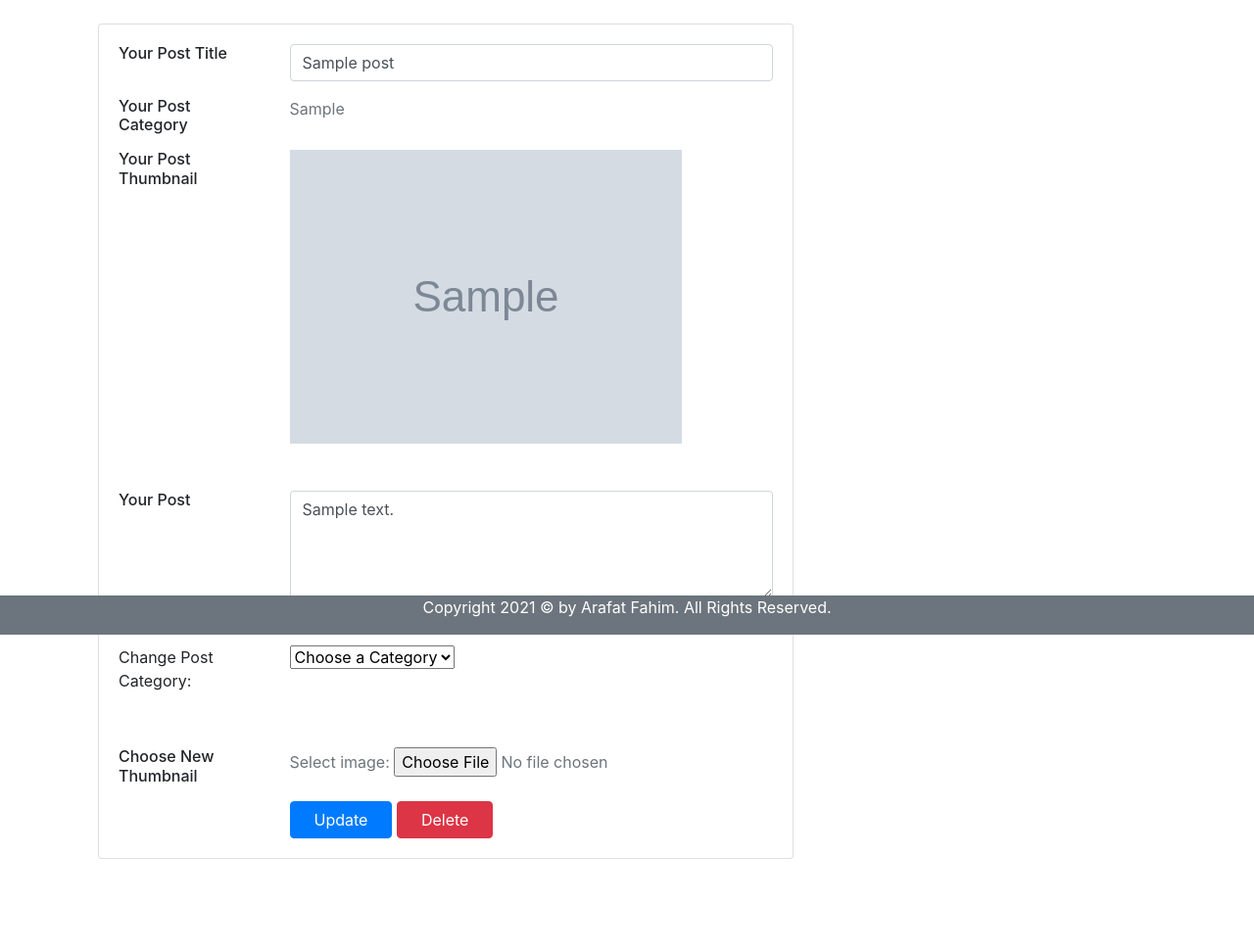
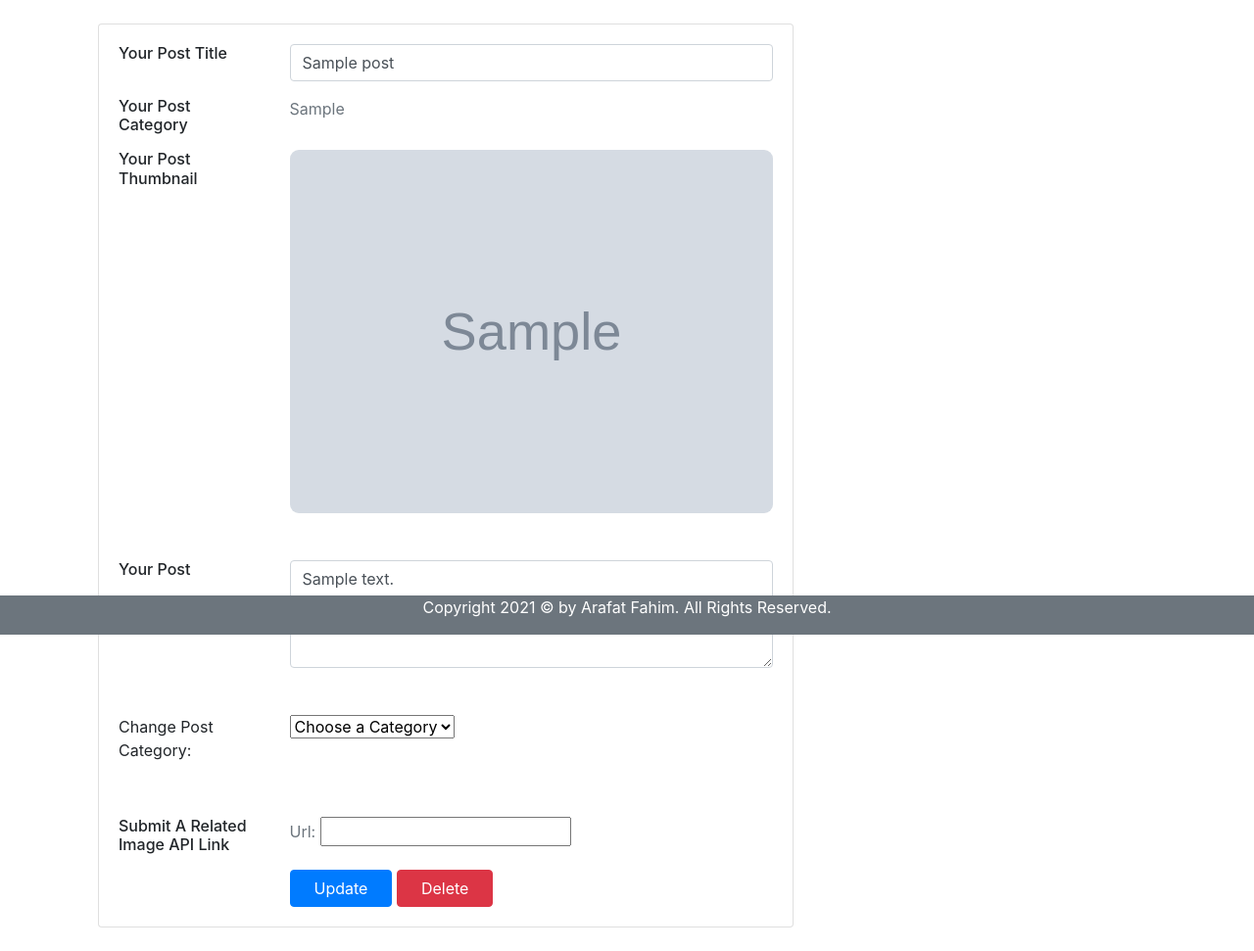
Before and after one commit to arafatfahim/Django_fullfeatured_blogsite, a Django app: page /blogpost/1/update in a window 1280 px wide. Shown: the part 152-1123 px from the top of the page at 98% size. Before the commit the page ends 1029 px from the top, so only its background shows below. Run offline with Django 3.2, Linux system fonts and the light colour scheme; a user stored in the database is signed in; tables that the repository leaves empty hold one stand-in row (values such as "Sample post"); grey boxes marked "Sample" are stand-in pictures; some libraries are stand-ins or nearby versions.

Commit message:
some fixes

```diff
--- a/blog/models.py
+++ b/blog/models.py
@@ -6,11 +6,13 @@ from django.urls import reverse
 
 # Create your models here.
 
+
 class Post(models.Model):
     pid = models.AutoField(primary_key=True)
     title = models.CharField(max_length=500)
     content = models.TextField()
-    thumbnail = ResizedImageField(size=[600, 500], quality=100, upload_to='post_pics')
+    thumbnail = ResizedImageField(size=[600, 500], quality=100, upload_to='post_pics', blank=True)
+    thumbnail_url = models.URLField(blank=True)
     category = models.CharField(max_length=20)
     date = models.DateTimeField(default=timezone.now)
     author = models.ForeignKey(User, on_delete=models.CASCADE)
--- a/blog/templates/blog/postup.html
+++ b/blog/templates/blog/postup.html
@@ -34,7 +34,9 @@ Post Update
                             <h6 class="mb-0">Your Post Thumbnail</h6>
                         </div>
                         <div class="col-sm-9 text-secondary">
-                            <img src="/media/{{object.thumbnail}}" alt="">
+{#                            <img src="{{object.thumbnail_url}}" alt="">#}
+                            <img class="img-responsive" style="width:100%; height: auto; border-radius: 9px"
+            src="{{ post.thumbnail_url }}" alt="">
                         </div>
                     </div>
                     <div class="row mb-5">
@@ -69,11 +71,11 @@ Post Update
                     </div>
                     <div class="row mb-3">
                         <div class="col-sm-3">
-                            <h6 class="mb-0">Choose New Thumbnail</h6>
+                        <h6 class="mb-0">Submit A Related Image API Link</h6>
                         </div>
                         <div class="col-sm-9 text-secondary">
-                            <label for="img">Select image:</label>
-                            <input type="file" name="thumbnail" accept="image/*">
+                            <label for="img">Url:</label>
+                            <input type="url" name="thumbnail_url">
                         </div>
                     </div>
                     <div class="row">
--- a/blog/templates/blog/userpost.html
+++ b/blog/templates/blog/userpost.html
@@ -26,7 +26,7 @@ Post By {{view.kwargs.username}}
           <figure class="portfolio-item" style="margin: 0 0 0rem;">
             <div class="fit-picture">
               <img class="img-responsive" style="width:100%; height: auto; border-radius: 9px"
-                src="/media/{{post.thumbnail}}" alt="">
+                src="{{post.thumbnail_url}}" alt="">
             </div>
           </figure>
         </div>
--- a/blog/views.py
+++ b/blog/views.py
@@ -1,4 +1,5 @@
-from django.shortcuts import render,HttpResponse,get_object_or_404
+import firebase as firebase
+from django.shortcuts import render, HttpResponse, get_object_or_404
 import pyrebase
 from .models import Post
 from django.contrib.auth.mixins import LoginRequiredMixin, UserPassesTestMixin
@@ -7,6 +8,7 @@ from django.contrib.auth.models import User
 from django.views.generic import ListView, DetailView, CreateView, DeleteView, UpdateView
 
 # Create your views here.
+
 config={
     'apiKey': "AIzaSyB2dp75-oHjZFcqNlcHg9VHtFdC1l5pk2A",
     'authDomain': "blogtalk-37e4a.firebaseapp.com",
@@ -19,8 +21,12 @@ config={
 }
 
 firbase= pyrebase.initialize_app(config)
+# storage = firebase.storage()
 authe = firbase.auth()
 database = firbase.database()
+# firebase = pyrebase.initialize_app(config)
+
+
 
 def Home(request):
     return render(request, 'blog/home.html')
@@ -33,8 +39,10 @@ def Blogpost(request):
 
     return render(request, 'blog/blogpost.html', context)
 
-def uPost(request,slug):
+
+def uPost(request, slug):
     return render(request, 'blog/post.html')
+
 
 def About(request):
     return render(request, 'blog/about.html')
@@ -46,6 +54,7 @@ class PostListView(ListView):
     context_object_name = 'allPosts'
     ordering = ['-date']
     paginate_by = 5
+
 
 class UserPostListView(ListView):
     model = Post
@@ -62,18 +71,20 @@ class PostDetailView(DetailView):
     model = Post
     template_name = 'blog/post.html'
 
+
 class PostCreateView(LoginRequiredMixin, CreateView):
     model = Post
-    fields = ['title', 'content', 'thumbnail', 'category']
+    fields = ['title', 'content', 'thumbnail_url', 'category']
     template_name = 'blog/postcr.html'
 
     def form_valid(self, form):
         form.instance.author = self.request.user
         return super().form_valid(form)
 
+
 class PostUpdateView(LoginRequiredMixin, UserPassesTestMixin, UpdateView):
     model = Post
-    fields = ['title', 'content', 'thumbnail','category']
+    fields = ['title', 'content', 'thumbnail_url', 'category']
     template_name = 'blog/postup.html'
 
     def form_valid(self, form):
@@ -86,10 +97,12 @@ class PostUpdateView(LoginRequiredMixin, UserPassesTestMixin, UpdateView):
             return True
         return False
 
+
 class PostDeleteView(LoginRequiredMixin, UserPassesTestMixin, DeleteView):
     model = Post
     template_name = 'blog/postdl.html'
     success_url = '/'
+
     def test_func(self):
         post = self.get_object()
         if self.request.user == post.author:
--- a/ffblog/settings.py
+++ b/ffblog/settings.py
@@ -165,10 +165,10 @@ STATICFILES_DIRS = (
     os.path.join(BASE_DIR, 'static'),
 )
 
-MEDIA_ROOT= BASE_DIR / 'media'
-MEDIA_URL='/media/'
+MEDIA_ROOT = BASE_DIR / 'media'
+MEDIA_URL = '/media/'
 
-CRISPY_TEMPLATE_PACK= 'bootstrap4'
+CRISPY_TEMPLATE_PACK = 'bootstrap4'
 
 # Default primary key field type
 # https://docs.djangoproject.com/en/3.2/ref/settings/#default-auto-field
```
Also changed, not shown: api/views.py (+6 -2 lines), blog/templates/blog/blogpost.html (+9 -2 lines), blog/templates/blog/post.html (+9 -2 lines), blog/templates/blog/postcr.html (+7 -7 lines), requirements.txt (+37 -1 lines).
